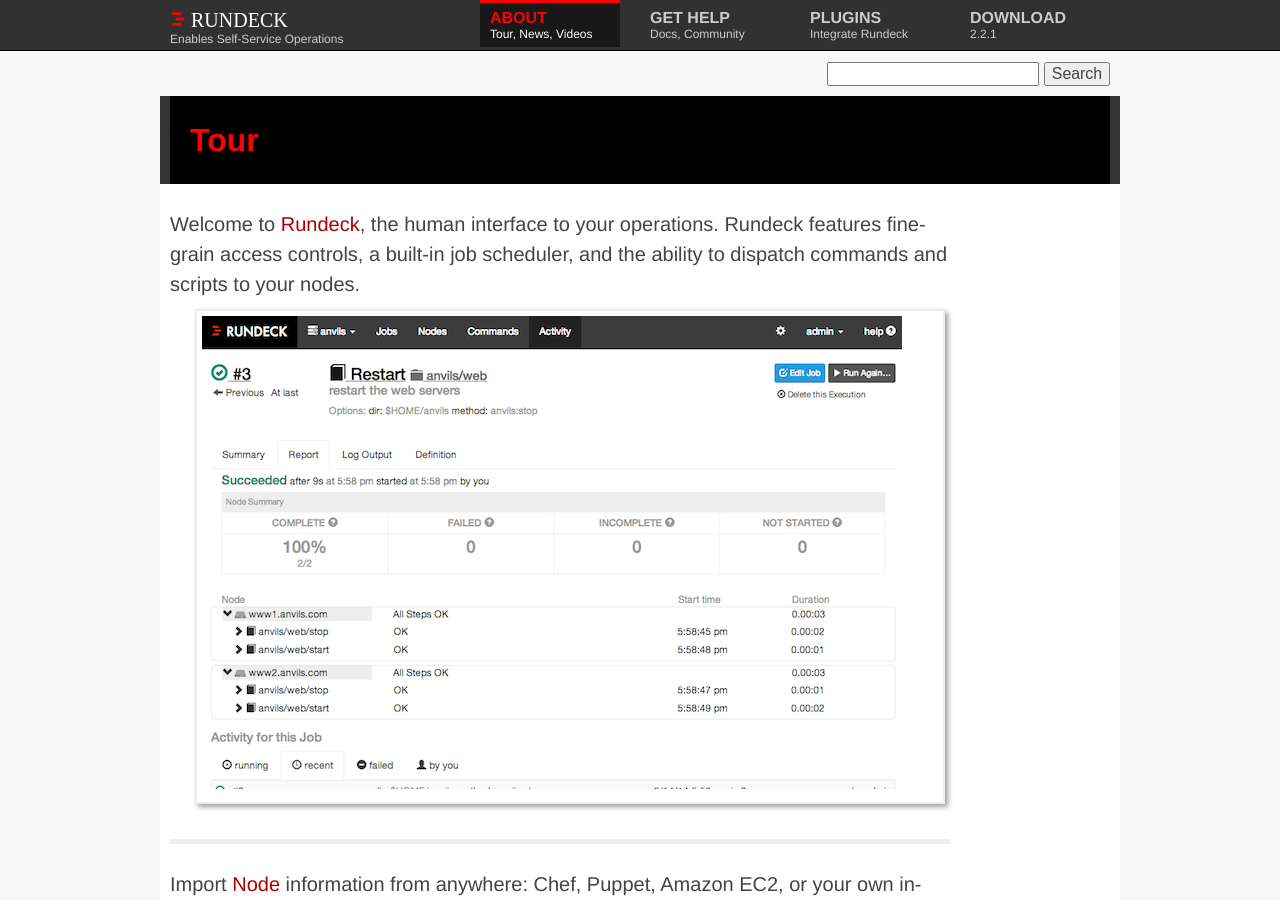
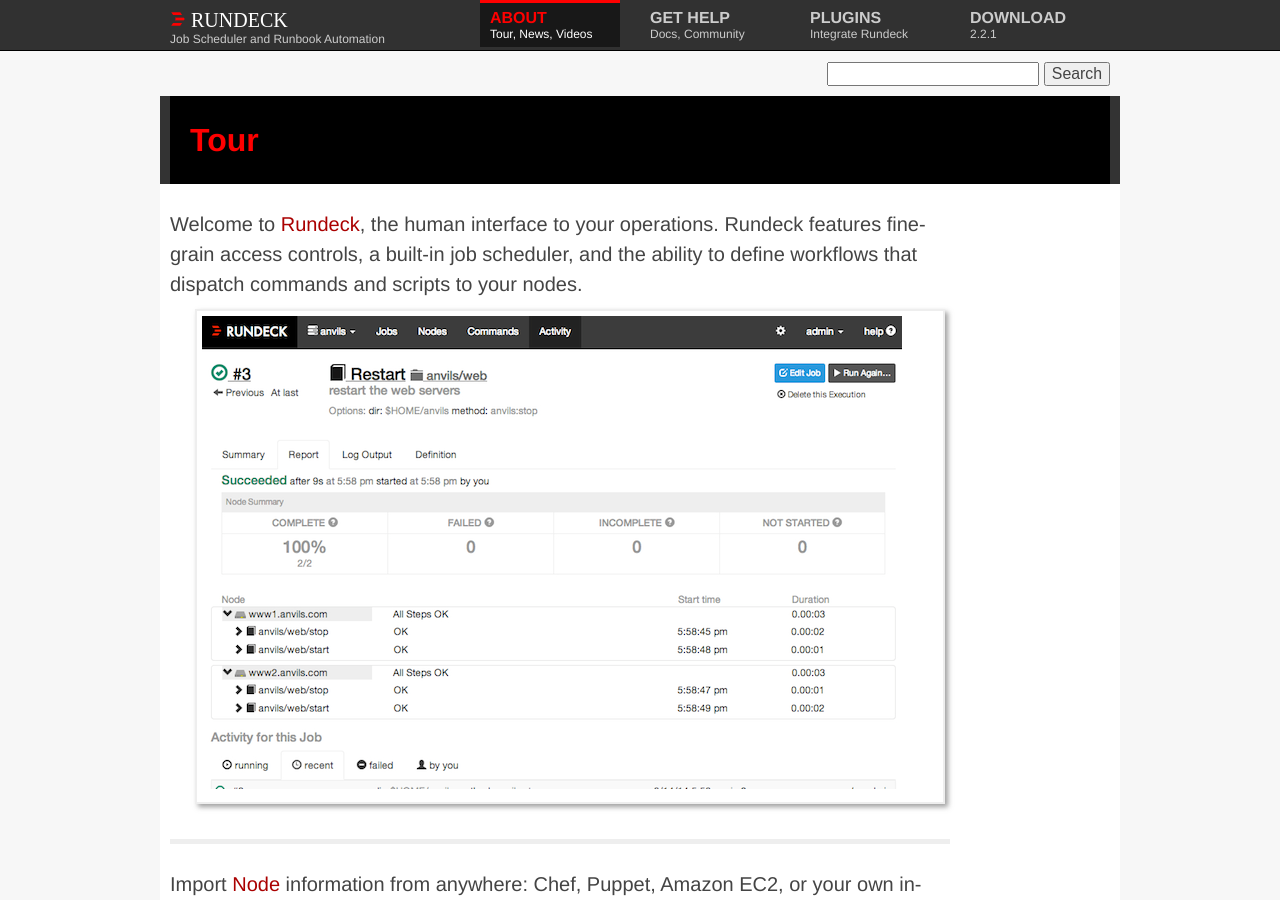
Before and after one commit to rundeck/rundeck-ghpages, a Jekyll site: the page built from tour.html, in a window 1280 px wide and 900 px high. Built offline with Jekyll 4.4.1, drawn with Linux system fonts in a browser that asks for light colours; nearby versions of some CDN libraries; some of the changed text lies outside the part shown.

Commit message:
website text edits

```diff
--- a/_includes/navheader.html
+++ b/_includes/navheader.html
@@ -4,7 +4,7 @@
       <h1>
         <img src="{{ site.url }}/images/rundeck2-icon-16.png"/>
         Rundeck</h1>
-      <p class="rd_version">Enables Self-Service Operations</p>
+      <p class="rd_version">Job Scheduler and Runbook Automation</p>
       </a>
     </li>
     <li class="item about grid_2">
--- a/_includes/rundeckdescription-lower.html
+++ b/_includes/rundeckdescription-lower.html
@@ -10,7 +10,7 @@
 </span>
 </div>
 <div class="grid_11">
-<p><strong>Create a job</strong> by defining a single step or a workflow that can execute any set of commands, scripts, or tools on any number of local or remote nodes.</p>
+<p><strong>Create a job</strong> by defining a single step or a workflow that can execute any set of commands, scripts, or tools on any number of local or remote nodes. Jobs can be triggered by the scheduler or on-demand via the web interface or API.</p>
 <p style="text-align:center"><img src="{{ site.baseurl }}/images/Rundeck-EditJob.png" width="500"></p>
 </div>
 <div class="clear"></div>
--- a/_includes/rundeckdescription.html
+++ b/_includes/rundeckdescription.html
@@ -4,7 +4,7 @@
 <img src="images/rundeck-logotype-512.png" alt="Rundeck Logo">
 </div>
 <div class="grid_8 prefix_2" style="margin: 20px 0 0 0">
-<h1 style="margin: 0 10px 0px 10px"> Enables Self-Service Operations</h1>
+<h1 style="margin: 0 10px 0px 10px">Go Fast. Be Secure.</h1>
 <h3 style="margin: 0 10px 8px 15px; font-weight:normal;">Turn your operations procedures into self-service jobs.</h3>
 <h3 style="margin: 0 10px 0px 15px; font-weight:normal;">Safely give others the control and visibility they need.</h3>
 <br>
--- a/_includes/tour-list.html
+++ b/_includes/tour-list.html
@@ -1,7 +1,7 @@
 <ul class="about">
 <li>
 <p>
-    Welcome to <em>Rundeck</em>, the human interface to your operations. Rundeck features fine-grain access controls, a built-in job scheduler, and the ability to dispatch commands and scripts to your nodes.
+    Welcome to <em>Rundeck</em>, the human interface to your operations. Rundeck features fine-grain access controls, a built-in job scheduler, and the ability to define workflows that dispatch commands and scripts to your nodes.
 </p>
 
 <figure>
```
Also changed, not shown: other parts of _includes/tour-list.html (+1 -4 lines).
